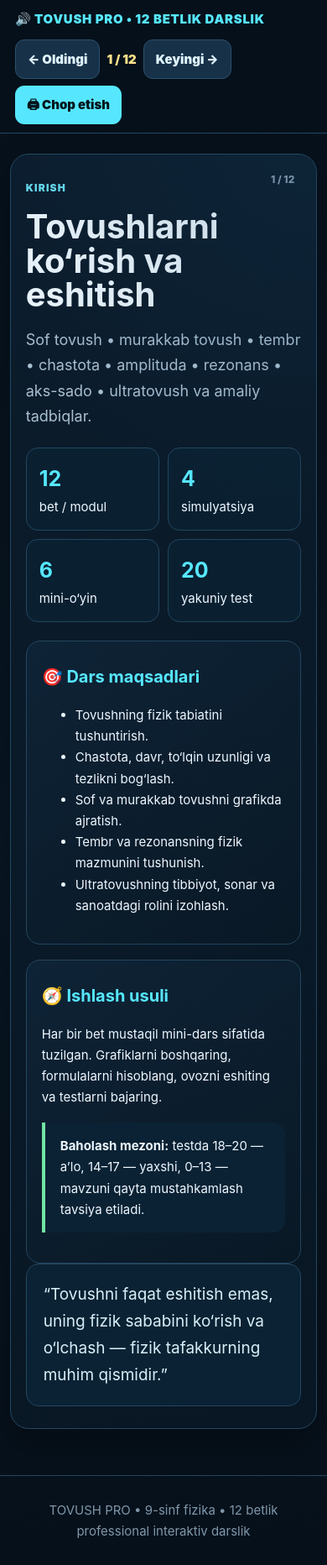
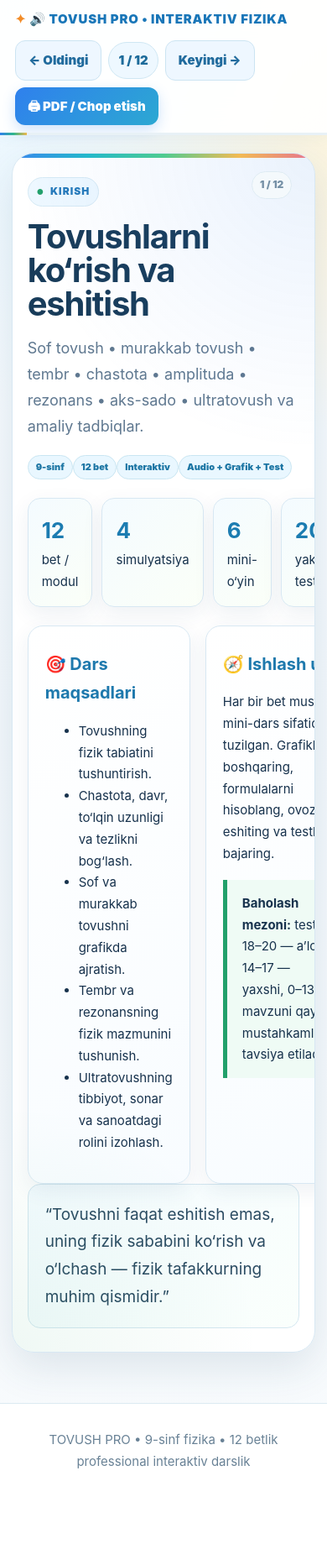
Before and after one commit to XT701/tovushlar-fizika, a plain HTML site: page index.html in a window 390 px wide. Shown: the whole page at 84% size. After the commit the page ends 1784 px from the top, so only its background shows below. Drawn offline with Linux system fonts and the light colour scheme.

Commit message:
Add files via upload

```diff
--- a/index.html
+++ b/index.html
@@ -7,84 +7,223 @@
 <title>Tovush PRO — 12 betlik interaktiv darslik</title>
 <style>
 :root{
- --bg:#06101b; --panel:#0b1b2b; --panel2:#10263b; --line:#24465f;
- --text:#edf7ff; --muted:#a9c0d3; --cyan:#56e7ff; --blue:#78a8ff;
- --green:#71e5a2; --yellow:#ffe28b; --red:#ff9baa; --shadow:0 16px 42px #0005
+ --bg:#f4f9ff;
+ --surface:#ffffff;
+ --surface2:#f7fbff;
+ --ink:#17324d;
+ --muted:#5f7890;
+ --line:#d8e8f3;
+ --blue:#2f80ed;
+ --cyan:#0ea5c9;
+ --green:#22a06b;
+ --yellow:#f2b84b;
+ --orange:#f28c28;
+ --purple:#7c6ee6;
+ --pink:#e56b8c;
+ --shadow:0 18px 48px rgba(35,76,111,.12);
+ --shadow2:0 8px 24px rgba(35,76,111,.08);
 }
 *{box-sizing:border-box}
-html,body{margin:0;padding:0;background:linear-gradient(180deg,#06101b,#081724 55%,#06101a);color:var(--text);font:15px/1.68 Inter,Segoe UI,Arial,sans-serif}
+html{scroll-behavior:smooth}
+body{
+ margin:0;
+ background:
+   radial-gradient(circle at 5% 0%,#e7f6ff 0,transparent 27%),
+   radial-gradient(circle at 96% 8%,#fff3d6 0,transparent 22%),
+   linear-gradient(180deg,#f8fcff 0%,#f3f8fc 48%,#f8fbfd 100%);
+ color:var(--ink);
+ font:15px/1.72 Inter,Segoe UI,Arial,sans-serif;
+}
 button,a,input,select{font:inherit}
 button,.btn{cursor:pointer}
-.topbar{position:sticky;top:0;z-index:30;background:#06111be8;backdrop-filter:blur(16px);border-bottom:1px solid var(--line);padding:10px 18px;display:flex;align-items:center;justify-content:space-between;gap:12px}
-.brand{font-weight:900;color:var(--cyan);letter-spacing:.7px}
+.topbar{
+ position:sticky;top:0;z-index:40;
+ background:rgba(255,255,255,.92);
+ backdrop-filter:blur(18px);
+ border-bottom:1px solid var(--line);
+ padding:10px 18px;
+ display:flex;align-items:center;justify-content:space-between;gap:12px;
+ box-shadow:0 3px 16px rgba(52,95,128,.06);
+}
+.brand{font-weight:950;color:#1976b8;letter-spacing:.8px}
+.brand:before{content:"✦ ";color:var(--orange)}
 .toolbar{display:flex;gap:8px;flex-wrap:wrap;align-items:center}
-.btn{border:0;border-radius:11px;padding:10px 14px;background:var(--cyan);color:#03141b;font-weight:900;text-decoration:none}
-.btn.secondary{background:#173149;color:#e0f5ff;border:1px solid #2c526d}
-.page-indicator{font-weight:900;color:var(--yellow)}
-.deck{width:min(1220px,94%);margin:18px auto 55px}
+.btn{
+ border:0;border-radius:12px;padding:10px 15px;
+ background:linear-gradient(135deg,#2f80ed,#2ca8d2);
+ color:#fff;font-weight:900;text-decoration:none;
+ box-shadow:0 6px 16px rgba(47,128,237,.22);
+ transition:.18s ease;
+}
+.btn:hover{transform:translateY(-1px);filter:saturate(1.08)}
+.btn.secondary{
+ background:#eef7ff;color:#216b9d;border:1px solid #cce4f2;
+ box-shadow:none;
+}
+.btn.secondary:hover{background:#e4f3ff}
+.page-indicator{
+ font-weight:950;color:#1d6b9a;
+ background:#eef8ff;border:1px solid #cfe7f3;
+ padding:8px 11px;border-radius:999px;
+}
+.deck{width:min(1240px,93%);margin:20px auto 60px}
 .page{
-  background:linear-gradient(145deg,#0b1c2c,#091724);
-  border:1px solid var(--line);border-radius:22px;box-shadow:var(--shadow);
-  min-height:760px;padding:42px 46px;margin:24px 0;position:relative;
-  overflow:hidden
+ background:rgba(255,255,255,.98);
+ border:1px solid var(--line);
+ border-radius:26px;
+ box-shadow:var(--shadow);
+ min-height:760px;
+ padding:44px 48px;
+ margin:22px 0;
+ position:relative;
+ overflow:hidden;
 }
-.page:before{content:"";position:absolute;inset:0;pointer-events:none;background:radial-gradient(circle at 100% 0,#17476833,transparent 28%)}
-.page-num{position:absolute;right:26px;top:20px;color:#7892a7;font-size:12px;font-weight:800}
-.kicker{color:#69dff2;letter-spacing:1.2px;font-size:12px;font-weight:900;text-transform:uppercase}
-h1{font-size:clamp(40px,6vw,74px);line-height:1.02;max-width:980px;margin:15px 0 16px}
-h2{font-size:34px;line-height:1.15;margin:0 0 10px}
-h3{margin:8px 0;color:var(--cyan);font-size:20px}
+.page:before{
+ content:"";position:absolute;inset:0;pointer-events:none;
+ background:
+  radial-gradient(circle at 100% 0%,rgba(47,128,237,.10),transparent 24%),
+  radial-gradient(circle at 0% 100%,rgba(34,160,107,.07),transparent 20%);
+}
+.page:after{
+ content:"";position:absolute;left:0;right:0;top:0;height:5px;
+ background:linear-gradient(90deg,#2f80ed,#18b5c8,#45c98a,#f2b84b,#e56b8c);
+ opacity:.95;
+}
+.page-num{
+ position:absolute;right:27px;top:21px;
+ color:#7590a6;font-size:12px;font-weight:900;
+ background:#f4f9fc;border:1px solid #deebf3;
+ padding:5px 9px;border-radius:999px;
+}
+.kicker{
+ display:inline-flex;align-items:center;gap:7px;
+ color:#1d79b0;letter-spacing:1.05px;font-size:12px;font-weight:950;
+ text-transform:uppercase;background:#eef8ff;border:1px solid #d6eaf5;
+ padding:6px 10px;border-radius:999px;
+}
+.kicker:before{content:"●";font-size:9px;color:var(--green)}
+h1{
+ font-size:clamp(40px,6vw,74px);line-height:1.0;max-width:1000px;
+ margin:16px 0;color:#183c5a;letter-spacing:-1.2px
+}
+h2{font-size:34px;line-height:1.15;margin:0 0 10px;color:#214766}
+h3{margin:8px 0;color:#1e79ad;font-size:20px}
 .lead{font-size:18px;color:var(--muted);max-width:900px}
-.grid{display:grid;grid-template-columns:repeat(auto-fit,minmax(230px,1fr));gap:16px;margin-top:20px}
+.sub{color:var(--muted)}
+.grid{display:grid;grid-template-columns:repeat(auto-fit,minmax(235px,1fr));gap:17px;margin-top:21px}
 .two{display:grid;grid-template-columns:1fr 1fr;gap:18px}
 .three{display:grid;grid-template-columns:repeat(3,1fr);gap:16px}
-.card{background:linear-gradient(145deg,#0e2336,#091825);border:1px solid var(--line);border-radius:17px;padding:18px}
-.card p:last-child{margin-bottom:0}
-.callout{padding:15px 18px;border-left:4px solid var(--cyan);background:#0a2234;border-radius:0 14px 14px 0;margin:18px 0}
-.callout.green{border-left-color:var(--green)} .callout.warn{border-left-color:var(--yellow)}
-.formula{background:#05131f;border:1px solid #2c536e;border-radius:14px;padding:14px;text-align:center;color:#b9f6dc;font-size:23px;font-weight:900;margin:15px 0}
-.tag{display:inline-block;padding:4px 9px;border-radius:999px;background:#113348;color:#83dff4;font-size:11px;font-weight:900}
-.kpis{display:grid;grid-template-columns:repeat(4,1fr);gap:10px;margin:22px 0}
-.kpi{padding:15px;border:1px solid var(--line);border-radius:14px;background:#0a2031}.kpi b{display:block;font-size:25px;color:var(--cyan)}
-canvas{width:100%;height:235px;border-radius:15px;border:1px solid #274c66;background:#020a11;display:block}
+.card{
+ background:linear-gradient(150deg,#ffffff 0%,#f8fcff 100%);
+ border:1px solid var(--line);
+ border-radius:18px;padding:20px;
+ box-shadow:var(--shadow2);
+ transition:.18s ease;
+}
+.card:hover{transform:translateY(-2px);box-shadow:0 12px 28px rgba(41,90,124,.10)}
+.callout{
+ padding:15px 18px;border-left:5px solid var(--blue);
+ background:#eef7ff;border-radius:0 15px 15px 0;margin:18px 0;
+}
+.callout.green{border-left-color:var(--green);background:#effbf5}
+.callout.warn{border-left-color:var(--yellow);background:#fff8e9}
+.formula{
+ background:linear-gradient(135deg,#eff8ff,#f5fffb);
+ border:1px solid #cfe6f1;border-radius:14px;padding:14px;
+ text-align:center;color:#13668c;font-size:23px;font-weight:950;margin:15px 0;
+ box-shadow:inset 0 1px 0 #fff;
+}
+.tag{
+ display:inline-block;padding:4px 9px;border-radius:999px;
+ background:#e9f7ff;color:#1d76a4;border:1px solid #cae6f2;
+ font-size:11px;font-weight:950;
+}
+.kpis{display:grid;grid-template-columns:repeat(4,1fr);gap:11px;margin:22px 0}
+.kpi{
+ padding:16px;border:1px solid var(--line);border-radius:15px;
+ background:linear-gradient(135deg,#f4fbff,#fbfff8);
+ box-shadow:var(--shadow2)
+}
+.kpi b{display:block;font-size:26px;color:#1c7cb1}
+canvas{
+ width:100%;height:235px;border-radius:15px;border:1px solid #cde1ed;
+ background:linear-gradient(180deg,#102e43,#0b2536);display:block
+}
 .smallcanvas{height:175px}
-label{display:block;font-weight:800;color:#cbe0ef;margin:7px 0 5px}
-input[type=range]{width:100%;accent-color:var(--cyan)}
-input[type=number],select{width:100%;padding:10px 11px;background:#071722;color:#fff;border:1px solid #2c526b;border-radius:10px}
-.value{font-size:30px;font-weight:900;color:var(--yellow)}
+label{display:block;font-weight:850;color:#365870;margin:7px 0 5px}
+input[type=range]{width:100%;accent-color:var(--blue)}
+input[type=number],select{
+ width:100%;padding:10px 11px;background:#fbfdff;color:#17324d;
+ border:1px solid #cfe1ec;border-radius:10px;outline:none;
+}
+input[type=number]:focus,select:focus{border-color:#7bbde0;box-shadow:0 0 0 3px #eaf7ff}
+.value{font-size:30px;font-weight:950;color:#d18b18}
 .btnrow{display:flex;flex-wrap:wrap;gap:7px;margin-top:10px}
-.table{width:100%;border-collapse:collapse}.table th,.table td{padding:10px;border-bottom:1px solid #1d3b51;text-align:left;vertical-align:top}.table th{color:#7fdcf0}
-.timeline{border-left:3px solid var(--cyan);padding-left:20px}.timeline .item{margin:14px 0}
-.quote{font-size:19px;color:#d7eff8;padding:20px;border:1px solid var(--line);border-radius:15px;background:#0a2233}
-.quizq{font-size:20px;font-weight:900}.answers{display:grid;grid-template-columns:1fr 1fr;gap:8px;margin-top:12px}
-.answerbtn{padding:11px 13px;border-radius:11px;background:#153149;border:1px solid #2d546f;color:#e9f8ff;cursor:pointer;text-align:left}
-.answerbtn:hover{filter:brightness(1.12)}.answer{min-height:24px;margin-top:9px;font-weight:900}.ok{color:var(--green)}.no{color:var(--red)}
-.progress{height:9px;border-radius:999px;background:#102537;overflow:hidden}.progress i{display:block;height:100%;background:linear-gradient(90deg,var(--cyan),var(--blue));width:0}
-.footer{padding:28px;color:#7f97aa;text-align:center;border-top:1px solid var(--line)}
+.table{width:100%;border-collapse:collapse}
+.table th,.table td{padding:10px;border-bottom:1px solid #e2edf4;text-align:left;vertical-align:top}
+.table th{color:#247cad;background:#f3f9fd}
+.timeline{border-left:3px solid #59b9dc;padding-left:20px}.timeline .item{margin:14px 0}
+.quote{
+ font-size:19px;color:#2b4b62;padding:20px;border:1px solid #d4e7f0;
+ border-radius:15px;background:linear-gradient(135deg,#f4fbff,#fafffc)
+}
+.quizq{font-size:20px;font-weight:950;color:#214663}
+.answers{display:grid;grid-template-columns:1fr 1fr;gap:9px;margin-top:12px}
+.answerbtn{
+ padding:12px 13px;border-radius:11px;background:#f1f8fd;
+ border:1px solid #cfe3ef;color:#21445e;cursor:pointer;text-align:left;
+ transition:.15s ease
+}
+.answerbtn:hover{background:#e8f5fd;transform:translateY(-1px)}
+.answer{min-height:25px;margin-top:9px;font-weight:950}.ok{color:#1e9762}.no{color:#d85c6d}
+.progress{height:9px;border-radius:999px;background:#e7f0f5;overflow:hidden}
+.progress i{display:block;height:100%;background:linear-gradient(90deg,#2f80ed,#31b8a0,#f0bb58);width:0}
+.flash{
+ padding:18px;border-radius:15px;text-align:center;background:#f4faff;
+ border:1px solid #d3e8f3;min-height:80px;display:flex;align-items:center;justify-content:center
+}
+.footer{padding:30px;color:#698296;text-align:center;border-top:1px solid #dceaf1;background:#fff}
 img.poster{max-width:100%;border-radius:14px;border:1px solid var(--line);display:block}
-details{background:#091b2a;border:1px solid var(--line);border-radius:12px;margin:8px 0;padding:11px 13px}
-summary{cursor:pointer;font-weight:800}
+details{background:#f8fbfd;border:1px solid #dce9f0;border-radius:12px;margin:8px 0;padding:11px 13px}
+summary{cursor:pointer;font-weight:850;color:#27526b}
 .hide{display:none}
-@media(max-width:900px){.two,.three{grid-template-columns:1fr}.kpis{grid-template-columns:1fr 1fr}.page{padding:30px 24px;min-height:720px}}
-@media(max-width:650px){.answers{grid-template-columns:1fr}.page{padding:26px 18px}.topbar{align-items:flex-start;flex-direction:column}}
+.page:nth-child(1) .kicker{color:#2579ba}.page:nth-child(2) h2,.page:nth-child(2) h3{color:#2182a8}
+.page:nth-child(3) h2,.page:nth-child(3) h3{color:#2b79c3}
+.page:nth-child(4) h2,.page:nth-child(4) h3{color:#258d72}
+.page:nth-child(5) h2,.page:nth-child(5) h3{color:#d1842c}
+.page:nth-child(6) h2,.page:nth-child(6) h3{color:#7a67c9}
+.page:nth-child(7) h2,.page:nth-child(7) h3{color:#d06b8e}
+.page:nth-child(8) h2,.page:nth-child(8) h3{color:#2b8aab}
+.page:nth-child(9) h2,.page:nth-child(9) h3{color:#2c9b70}
+.page:nth-child(10) h2,.page:nth-child(10) h3{color:#2e76c4}
+.page:nth-child(11) h2,.page:nth-child(11) h3{color:#d38328}
+.page:nth-child(12) h2,.page:nth-child(12) h3{color:#7465c5}
+.top-progress{position:absolute;left:0;right:0;bottom:-2px;height:3px;background:#e8f1f6}.top-progress i{display:block;height:100%;width:8.33%;background:linear-gradient(90deg,#2f80ed,#2eb68d,#f0b84d);transition:width .25s ease}\n@media(max-width:900px){
+ .two,.three{grid-template-columns:1fr}.kpis{grid-template-columns:1fr 1fr}
+ .page{padding:31px 24px;min-height:720px}
+}
+@media(max-width:650px){
+ .answers{grid-template-columns:1fr}.page{padding:28px 18px}.topbar{align-items:flex-start;flex-direction:column}
+}
 @media print{
  .topbar,.toolbar{display:none!important}
  body{background:#fff;color:#000}
  .deck{width:100%;margin:0}.page{min-height:0;margin:0 0 10mm;border:0;border-radius:0;box-shadow:none;page-break-after:always;background:#fff;color:#111;padding:12mm}
- .page:before{display:none}.card,.quote,.callout{background:#fff;border-color:#aaa}.sub,.lead{color:#333}
+ .page:before,.page:after{display:none}.card,.quote,.callout{background:#fff;border-color:#aaa}.sub,.lead{color:#333}
  canvas{border-color:#777}.footer{color:#333}
 }
 </style>
 </head>
 <body>
 <header class="topbar">
-  <div class="brand">🔊 TOVUSH PRO • 12 BETLIK DARSLIK</div>
+  <div class="brand">🔊 TOVUSH PRO • INTERAKTIV FIZIKA</div>
   <div class="toolbar">
     <button class="btn secondary" onclick="prevPage()">← Oldingi</button>
     <span class="page-indicator" id="indicator">1 / 12</span>
     <button class="btn secondary" onclick="nextPage()">Keyingi →</button>
-    <button class="btn" onclick="window.print()">🖨 Chop etish</button>
+    <button class="btn" onclick="window.print()">🖨 PDF / Chop etish</button>
   </div>
+<div class="top-progress" aria-hidden="true"><i id="topProgress"></i></div>
 </header>
 
 <main class="deck">
@@ -93,7 +232,7 @@ summary{cursor:pointer;font-weight:800}
 <div class="page-num">1 / 12</div>
 <span class="kicker">Kirish</span>
 <h1>Tovushlarni ko‘rish va eshitish</h1>
-<p class="lead">Sof tovush • murakkab tovush • tembr • chastota • amplituda • rezonans • aks-sado • ultratovush va amaliy tadbiqlar.</p>
+<p class="lead">Sof tovush • murakkab tovush • tembr • chastota • amplituda • rezonans • aks-sado • ultratovush va amaliy tadbiqlar.</p><div class="badge-row" style="margin-top:16px"><span class="tag">9-sinf</span><span class="tag">12 bet</span><span class="tag">Interaktiv</span><span class="tag">Audio + Grafik + Test</span></div>
 <div class="kpis">
 <div class="kpi"><b>12</b>bet / modul</div><div class="kpi"><b>4</b>simulyatsiya</div><div class="kpi"><b>6</b>mini-o‘yin</div><div class="kpi"><b>20</b>yakuniy test</div>
 </div>
@@ -360,9 +499,9 @@ summary{cursor:pointer;font-weight:800}
 <script>
 let current=1;
 const pages=[...document.querySelectorAll('.page')];
-function showPage(n){current=Math.max(1,Math.min(pages.length,n));pages.forEach((p,i)=>p.classList.toggle('hide',i!==current-1));document.getElementById('indicator').textContent=current+' / '+pages.length;window.scrollTo({top:0,behavior:'smooth'});}
+function showPage(n){current=Math.max(1,Math.min(pages.length,n));pages.forEach((p,i)=>p.classList.toggle('hide',i!==current-1));document.getElementById('indicator').textContent=current+' / '+pages.length;document.getElementById('topProgress').style.width=(current/pages.length*100)+'%';window.scrollTo({top:0,behavior:'smooth'});}
 function nextPage(){showPage(current+1)} function prevPage(){showPage(current-1)}
-function initAll(){pages.forEach((p,i)=>p.classList.toggle('hide',i!==0));drawCompress();drawWave('scope','pure');drawWave('pureWave','pure');drawWave('complexWave','complex');drawSpectrum();drawSonar();calcV();calcS();renderQ();}
+function initAll(){pages.forEach((p,i)=>p.classList.toggle('hide',i!==0));document.getElementById('topProgress').style.width=(1/pages.length*100)+'%';drawCompress();drawWave('scope','pure');drawWave('pureWave','pure');drawWave('complexWave','complex');drawSpectrum();drawSonar();calcV();calcS();renderQ();}
 function drawCompress(){const c=document.getElementById('compress');if(!c)return;const ctx=c.getContext('2d');function r(){let w=c.clientWidth,h=c.clientHeight,d=devicePixelRatio||1;c.width=w*d;c.height=h*d;ctx.setTransform(d,0,0,d,0,0);ctx.clearRect(0,0,w,h);for(let i=0;i<85;i++){let x=(i/84)*w;let z=.5+.5*Math.sin(i*.34);let hh=12+z*75;ctx.fillStyle=z>.5?'#56e7ff':'#3a7898';ctx.fillRect(x,h/2-hh/2,3,hh)}ctx.fillStyle='#b7d7e5';ctx.font='12px Arial';ctx.fillText('Siqilish',16,18);ctx.fillText('Siyraklashish',w-112,18)}r();window.addEventListener('resize',r)}
 function drawWave(id,type){const c=document.getElementById(id);if(!c)return;const ctx=c.getContext('2d');function r(){let w=c.clientWidth,h=c.clientHeight,d=devicePixelRatio||1;c.width=w*d;c.height=h*d;ctx.setTransform(d,0,0,d,0,0);ctx.clearRect(0,0,w,h);ctx.strokeStyle='#56e7ff';ctx.lineWidth=2;ctx.beginPath();for(let x=0;x<w;x++){let t=x/w*Math.PI*12,y=0;if(type==='pure')y=Math.sin(t);else if(type==='complex')y=.6*Math.sin(t)+.24*Math.sin(2*t)+.13*Math.sin(4*t);else y=.48*Math.sin(t)+.22*Math.sin(8*t)+.17*Math.sin(19*t);let yy=h/2-y*h*.28;x?ctx.lineTo(x,yy):ctx.moveTo(x,yy)}ctx.stroke()}r();window.addEventListener('resize',r)}
 function scope(type){drawWave('scope',type)}
```
